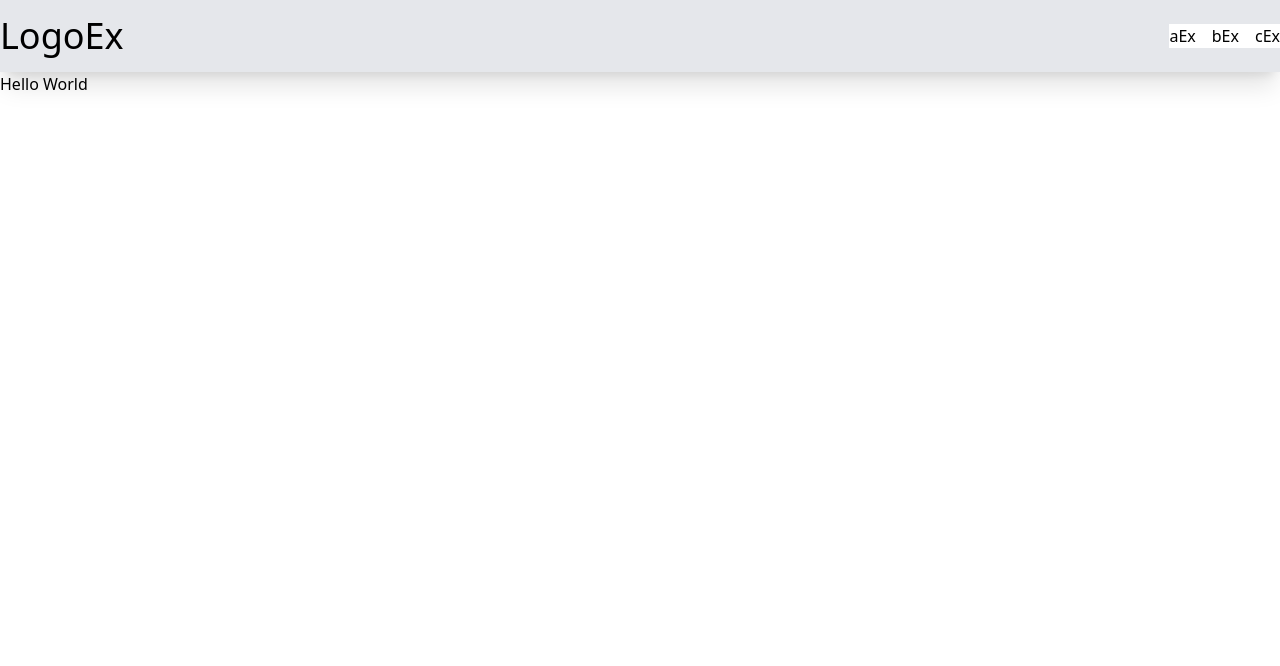
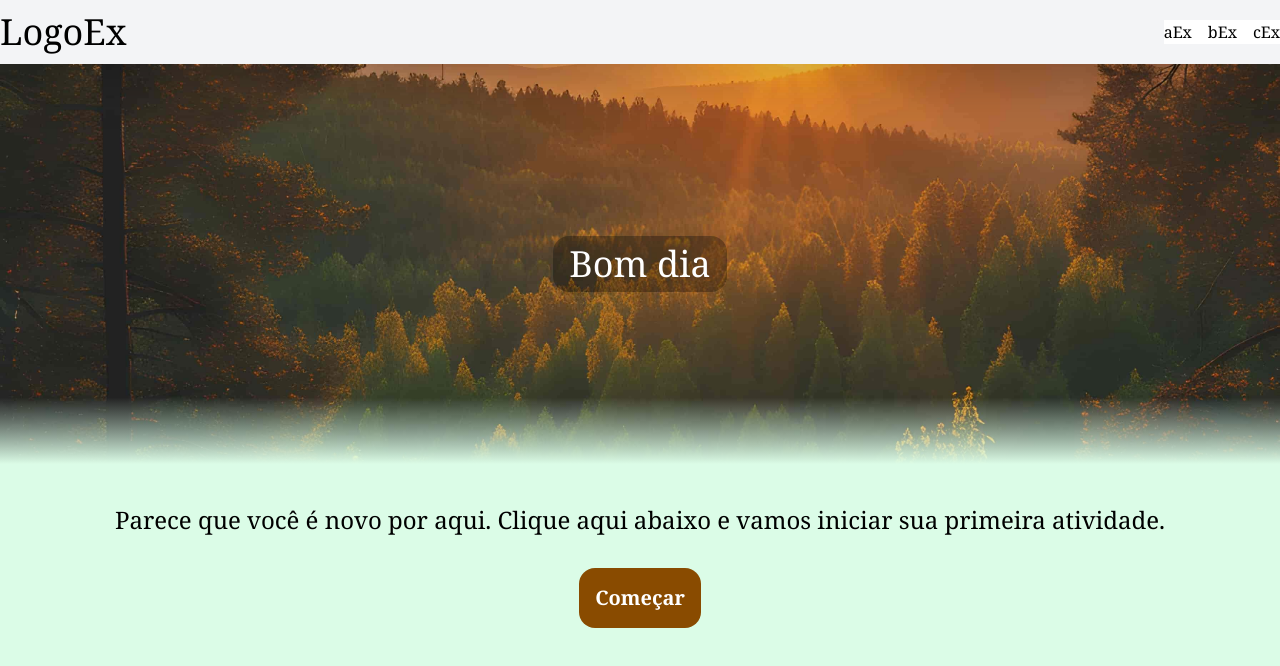
Before and after one commit to venicius8/youzen, a Next.js app: page / in a window 1280 px wide. Shown: the top 666 px of the page. Built offline with nearby package versions, Linux system fonts and the light colour scheme.

Commit message:
feat: add main style

```diff
--- a/app/components/Header.tsx
+++ b/app/components/Header.tsx
@@ -2,7 +2,7 @@ import Link from "next/link";
 
 export default function Header() {
   return (
-    <header className="bg-gray-200 flex justify-between items-center top-0 w-screen h-18 z-100 shadow-xl sticky">
+    <header className="bg-gray-100 flex justify-between items-center top-0 w-screen h-16 z-100 shadow-2xl sticky">
       <div>
         <h1 className="text-4xl">LogoEx</h1>
       </div>
--- a/app/layout.tsx
+++ b/app/layout.tsx
@@ -14,7 +14,7 @@ export default function RootLayout({
 }>) {
   return (
     <html lang="pt-br">
-      <body>
+      <body className="font-serif">
         <Header />
         {children}
       </body>
--- a/app/page.tsx
+++ b/app/page.tsx
@@ -1,7 +1,31 @@
 export default function name() {
+  const newUser: boolean = true;
+
   return (
-    <main>
-      <h1>Hello World</h1>
+    <main className="bg-green-100 h-300 text-center">
+      <div className="relative bg-[url('/morning-nature.jpg')] h-[50vh] bg-cover bg-center flex items-center justify-center mb-10">
+        <h1 className="text-4xl text-white bg-black/30 px-4 py-2 rounded-2xl z-10">
+          Bom dia
+        </h1>
+        <span className="absolute inset-x-0 bottom-0 h-1/3 bg-linear-to-b from-transparent via-transparent to-green-100"></span>
+      </div>
+
+      {newUser ? (
+        <>
+          <h2 className="text-2xl m-4 font">
+            Parece que você é novo por aqui. Clique aqui abaixo e vamos iniciar
+            sua primeira atividade.
+          </h2>
+
+          <button className="bg-yellow-800 p-4 m-4 rounded-2xl text-white font-bold text-xl cursor-pointer hover:bg-yellow-900 transition">
+            Começar
+          </button>
+        </>
+      ) : (
+        <>
+          <h2 className="text-2xl m-4">Sua atividades recentes</h2>
+        </>
+      )}
     </main>
   );
 }
```
Also changed, not shown: public/morning-nature.jpg (added), public/night-nature.jpg (added).
